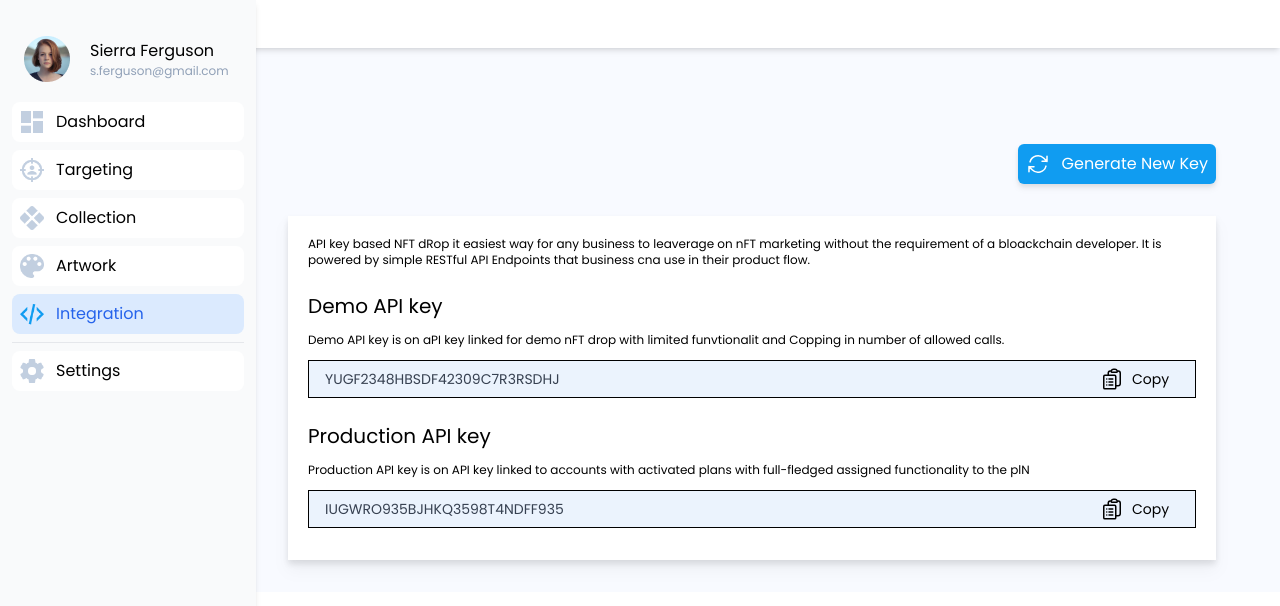
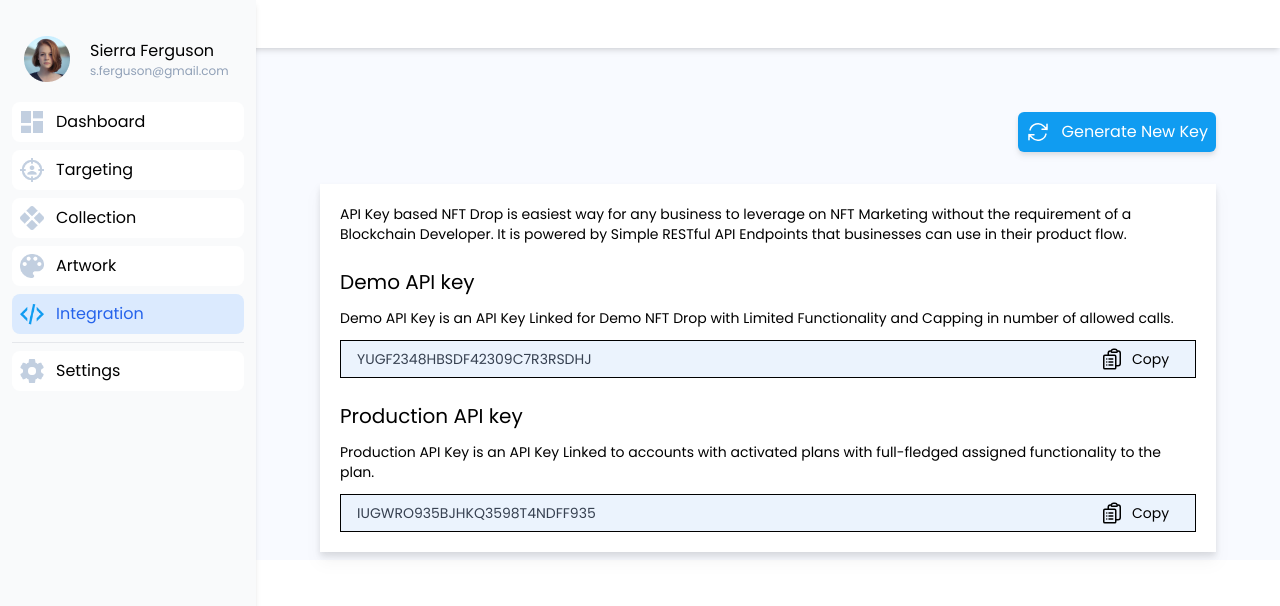
Before and after one commit to AkashKumarRam/NFT-Website, a React (Create React App) app: page /integration in a window 1280 px wide. Shown: the top 606 px of the page. Built offline with nearby package versions, Linux system fonts and the light colour scheme; a web font is replaced by a local one.

Commit message:
Integration Changes

```diff
--- a/src/components/Pages/Admin Dashboard/Integration.jsx
+++ b/src/components/Pages/Admin Dashboard/Integration.jsx
@@ -35,8 +35,8 @@ const Integration = () => {
         <div>
           <Sidebar menuActive="Integration" />
         </div>
-        <div className=" w-[calc(100%-16rem)] h-[calc(100%-74px)] mt-[4rem]">
-          <div className="h-[30rem] flex flex-col items-end mr-[2rem] p-8 space-y-8">
+        <div className=" w-[calc(100%-16rem)] h-[calc(100%-74px)] mt-[2rem]">
+          <div className="h-[30rem] flex flex-col items-end mr-[2rem] ml-[2rem] p-8 space-y-8">
             <button className="p-2 bg-[#109CF1] text-white flex flex-row items-center justify-center space-x-3 font-poppins  rounded-md drop-shadow-md">
               <svg
                 xmlns="http://www.w3.org/2000/svg"
@@ -56,17 +56,17 @@ const Integration = () => {
             </button>
 
             <div className="mt-[6rem] p-5 w-auto h-[30rem] bg-white drop-shadow-lg flex flex-col space-y-6">
-              <p className="font-poppins text-xs">
-                API key based NFT dRop it easiest way for any business to
-                leaverage on nFT marketing without the requirement of a
-                bloackchain developer. It is powered by simple RESTful API
-                Endpoints that business cna use in their product flow.
+              <p className="font-poppins text-sm">
+                API Key based NFT Drop is easiest way for any business to
+                leverage on NFT Marketing without the requirement of a
+                Blockchain Developer. It is powered by Simple RESTful API
+                Endpoints that businesses can use in their product flow.
               </p>
               <div className="w-full flex flex-col items-start space-y-3">
                 <h2 className="font-poppins text-xl">Demo API key</h2>
-                <p className="font-poppins text-xs">
-                  Demo API key is on aPI key linked for demo nFT drop with
-                  limited funvtionalit and Copping in number of allowed calls.
+                <p className="font-poppins text-sm">
+                  Demo API Key is an API Key Linked for Demo NFT Drop with
+                  Limited Functionality and Capping in number of allowed calls.
                 </p>
                 <div className="w-full flex flex-row items-center">
                   <input
@@ -102,10 +102,10 @@ const Integration = () => {
               </div>
               <div className="w-full flex flex-col items-start space-y-3">
                 <h2 className="font-poppins text-xl">Production API key</h2>
-                <p className="font-poppins text-xs">
-                  Production API key is on API key linked to accounts with
+                <p className="font-poppins text-sm">
+                  Production API Key is an API Key Linked to accounts with
                   activated plans with full-fledged assigned functionality to
-                  the plN
+                  the plan.
                 </p>
                 <div className="w-full flex flex-row items-center">
                   <input
```
